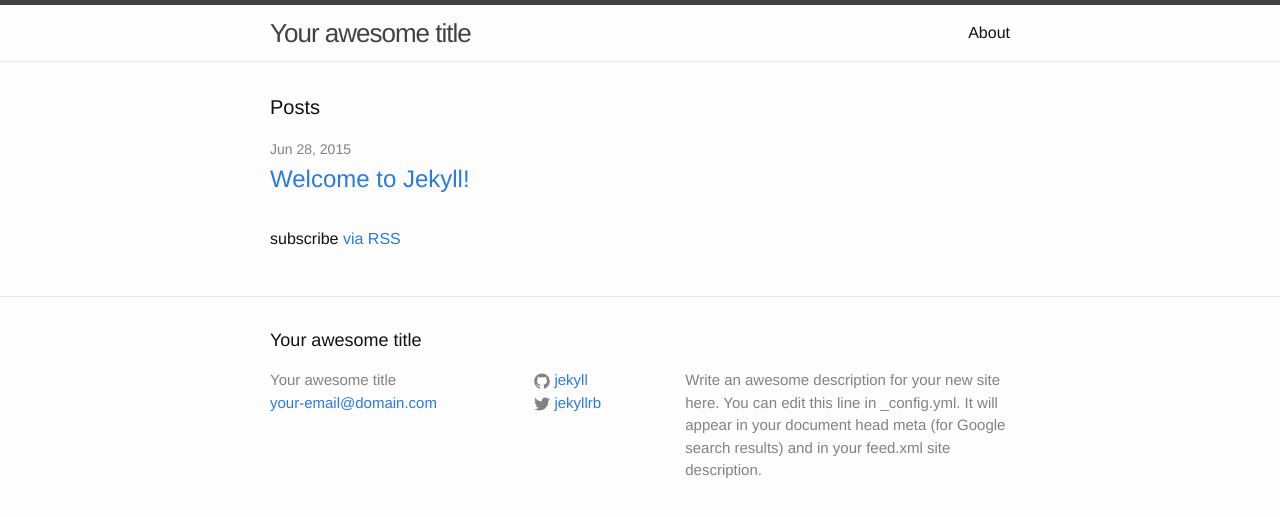
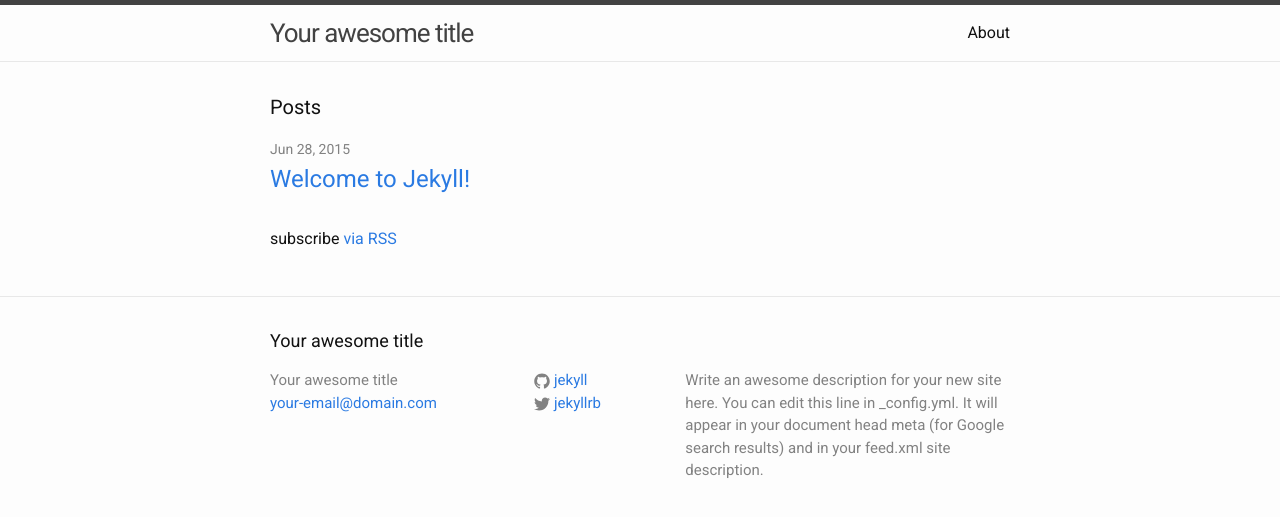
Before and after one commit to ChrisWilding/ChrisWilding.github.io, a Jekyll site: the page built from index.html, in a window 1280 px wide. Shown: the top 517 px of the page. Built offline with Jekyll 4.4.1, drawn with Linux system fonts in a browser that asks for light colours.

Commit message:
Change base font family to Roboto

```diff
--- a/_includes/head.html
+++ b/_includes/head.html
@@ -6,6 +6,7 @@
     <title>{% if page.title %}{{ page.title }}{% else %}{{ site.title }}{% endif %}</title>
     <meta name="description" content="{{ site.description }}">
 
+    <link href='http://fonts.googleapis.com/css?family=Roboto|Roboto+Mono|Roboto+Slab' rel='stylesheet' type='text/css'>
     <link rel="stylesheet" href="{{ "/css/main.css" | prepend: site.baseurl }}">
     <link rel="canonical" href="{{ page.url | replace:'index.html','' | prepend: site.baseurl | prepend: site.url }}">
 </head>
--- a/css/main.scss
+++ b/css/main.scss
@@ -6,7 +6,7 @@
 
 
 // Our variables
-$base-font-family: Helvetica, Arial, sans-serif;
+$base-font-family: Roboto, Helvetica, Arial, sans-serif;
 $base-font-size:   16px;
 $small-font-size:  $base-font-size * 0.875;
 $base-line-height: 1.5;
```
